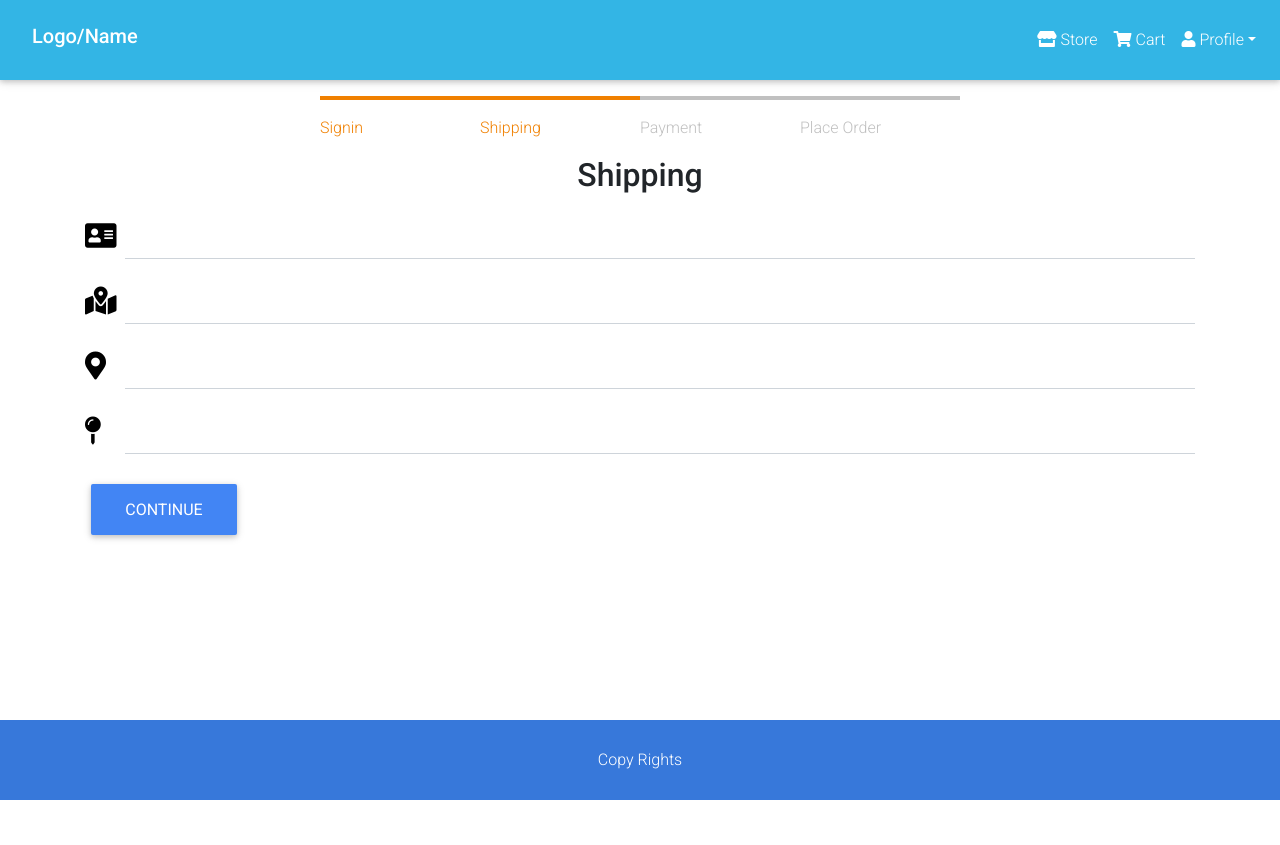
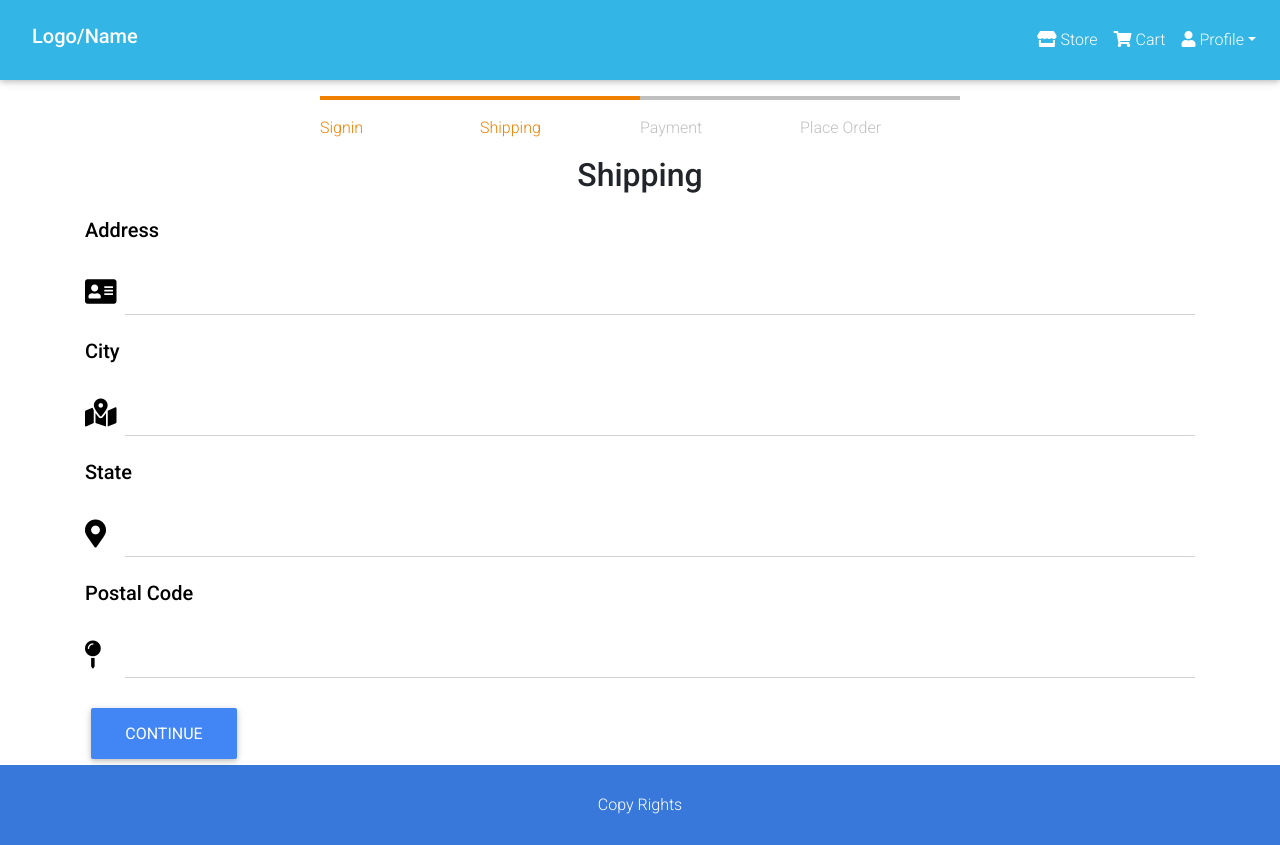
Before and after one commit to andrewrb22/Ecommerce_Template, a React (Create React App) app in the folder DoArt/doart/: page /shipping in a window 1280 px wide. Before the commit the page ends 800 px from the top, so only its background shows below. Built offline with nearby package versions, Linux system fonts and the light colour scheme.

Commit message:
updated shipping screen labels

```diff
--- a/DoArt/doart/src/Screens/ShippingScreen.js
+++ b/DoArt/doart/src/Screens/ShippingScreen.js
@@ -31,12 +31,47 @@ function ShippingScreen(props) {
           <form onSubmit={submitHandler} >
             <p className="h2 text-center mb-4">Shipping</p>
             <div className="black-text">
-              <MDBInput label="Address" icon="address-card" type="text" name="address" id="address" onChange={(e) => setAddress(e.target.value)}
+            <label className="black-text h5">
+          Address
+        </label>
+              <MDBInput
+              className="black-text"
+              label='Address'
+              icon="address-card"
+               type="text"
+               name="address"
+               id="address" onChange={(e) => setAddress(e.target.value)}
                 success="right" />
-              <MDBInput label="City" icon="map-marked-alt" name="city" id="city" onChange={(e) => setCity(e.target.value)}
+                  <label className="black-text h5">
+          City
+        </label>
+              <MDBInput
+              label="City"
+               icon="map-marked-alt"
+               name="city"
+                id="city"
+                 onChange={(e) => setCity(e.target.value)}
                 success="right" />
-              <MDBInput label="State" icon="map-marker-alt" type="text" name="state" id="state" onChange={(e) => setstate(e.target.value)} success="right" />
-              <MDBInput label="Postal" icon="map-pin" type="text" name="postal" id="postal" onChange={(e) => setPostal(e.target.value)} />
+                  <label className="black-text h5">
+          State
+        </label>
+              <MDBInput
+               label="State"
+               icon="map-marker-alt"
+                type="text"
+                 name="state"
+                  id="state"
+                   onChange={(e) => setstate(e.target.value)} success="right" />
+                     <label className="black-text h5">
+          Postal Code
+        </label>
+              <MDBInput
+               label="Postal"
+                icon="map-pin"
+                 type="text"
+                  name="postal"
+                   id="postal"
+                    onChange={(e) => setPostal(e.target.value)} />
 
 
 
```
